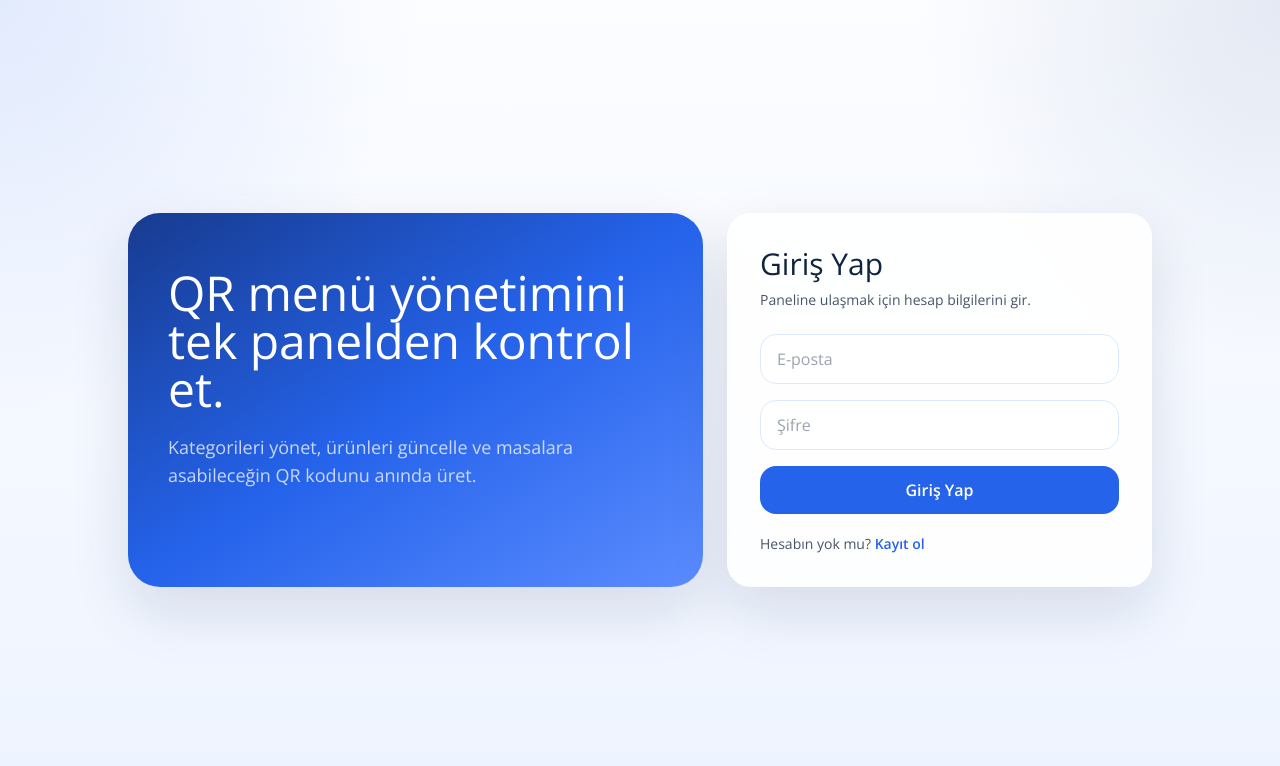
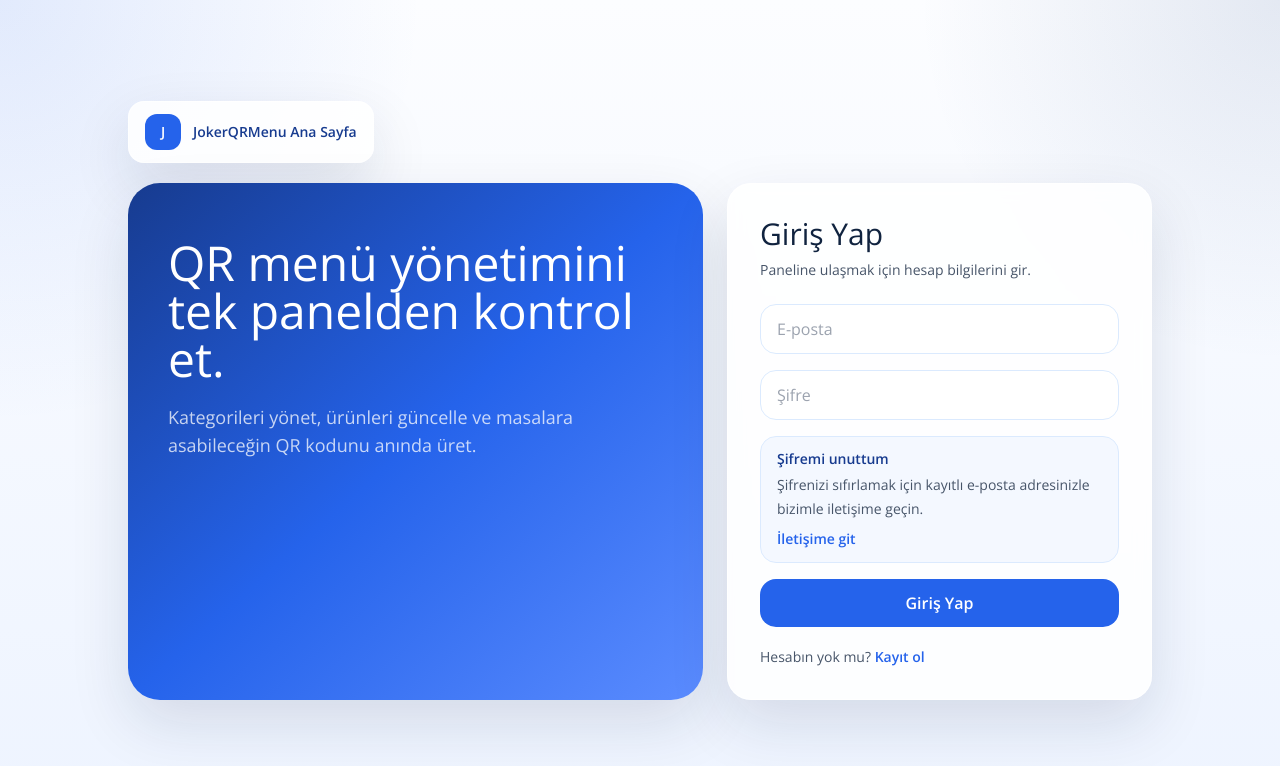
Before and after one commit to slh38/qrmenu, a React (Vite) app in the folder frontend/: page /login in a window 1280 px wide. Shown: the top 766 px of the page. Built offline with nearby package versions, Linux system fonts and the light colour scheme; no server answers.

Commit message:
Improve login recovery and home navigation

```diff
--- a/frontend/src/pages/Login.jsx
+++ b/frontend/src/pages/Login.jsx
@@ -31,7 +31,18 @@ export default function Login() {
 
   return (
     <div className="flex min-h-screen items-center justify-center px-4 py-10">
-      <div className="grid w-full max-w-5xl gap-6 lg:grid-cols-[1.15fr_0.85fr]">
+      <div className="w-full max-w-5xl">
+        <div className="mb-5">
+          <Link
+            to="/"
+            className="inline-flex items-center gap-3 rounded-2xl border border-white/70 bg-white/85 px-4 py-3 text-sm font-semibold text-[#173b8f] shadow-soft transition hover:bg-white"
+          >
+            <span className="inline-flex h-9 w-9 items-center justify-center rounded-xl bg-[#2563eb] text-white">J</span>
+            <span>JokerQRMenu Ana Sayfa</span>
+          </Link>
+        </div>
+
+        <div className="grid gap-6 lg:grid-cols-[1.15fr_0.85fr]">
           <section className="rounded-[2rem] bg-gradient-to-br from-[#173b8f] via-[#2563eb] to-[#5b8cff] p-8 text-white shadow-soft sm:p-10">
             <h1 className="mt-4 font-display text-4xl leading-tight sm:text-5xl">
               QR menü yönetimini tek panelden kontrol et.
@@ -63,6 +74,16 @@ export default function Login() {
                 required
               />
 
+              <div className="rounded-2xl border border-blue-100 bg-blue-50/70 px-4 py-3">
+                <p className="text-sm font-semibold text-[#173b8f]">Şifremi unuttum</p>
+                <p className="mt-1 text-sm leading-6 text-slate-600">
+                  Şifrenizi sıfırlamak için kayıtlı e-posta adresinizle bizimle iletişime geçin.
+                </p>
+                <a href="/#iletisim" className="mt-2 inline-flex text-sm font-semibold text-[#2563eb] hover:text-[#1d4ed8]">
+                  İletişime git
+                </a>
+              </div>
+
               {error ? <p className="text-sm text-red-600">{error}</p> : null}
 
               <button
@@ -83,5 +104,6 @@ export default function Login() {
           </section>
         </div>
       </div>
+    </div>
   );
 }
```
Lines whose indentation alone changed are shown as unchanged.
